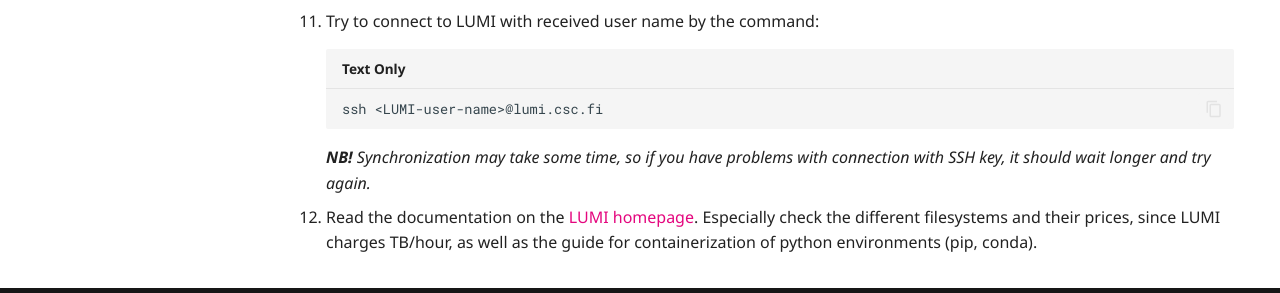
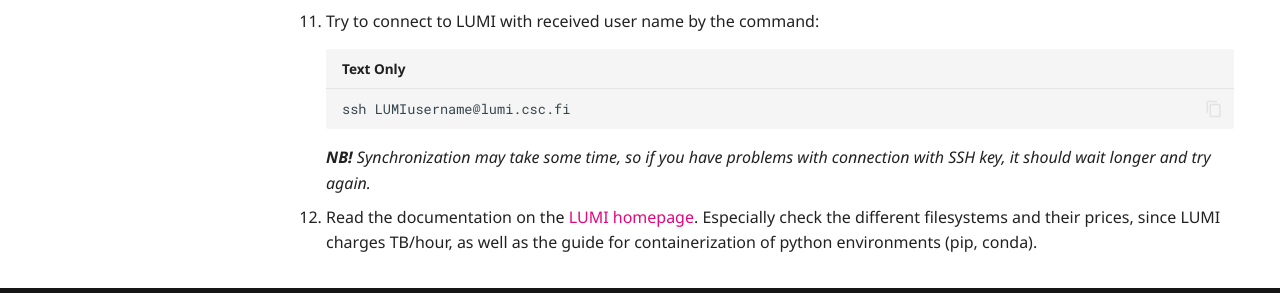
Before and after one commit to TalTech-HPC-Centre/user-guides-source, an MkDocs documentation site: the page built from docs/lumi/start.md, in a window 1280 px wide and 900 px high, scrolled down 3683 px. Shown: the part 548-841 px from the top of the window. Built offline with MkDocs 1.6.1 and Material for MkDocs 9.7.7, drawn with Linux system fonts in a browser that asks for light colours; comment, search, counter and statistics services are not loaded.

Commit message:
Correct SSH command format for LUMI connection

```diff
--- a/docs/lumi/start.md
+++ b/docs/lumi/start.md
@@ -51,7 +51,7 @@
 
 7. Try to connect to LUMI with received user name by the command:
 
-		ssh <LUMI-user-name>@lumi.csc.fi
+		ssh LUMIusername@lumi.csc.fi
 
 	***NB!*** _Synchronization may take some time, so if you have problems with connection with SSH key, it should wait longer and try again._
 
```
